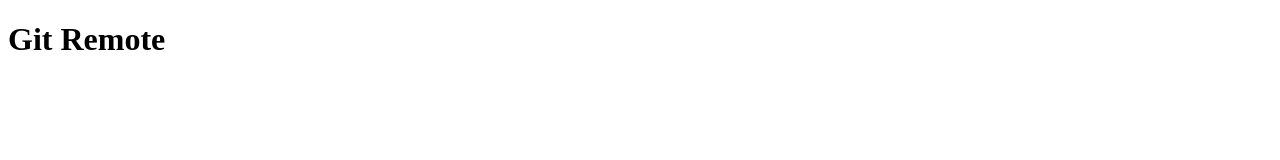
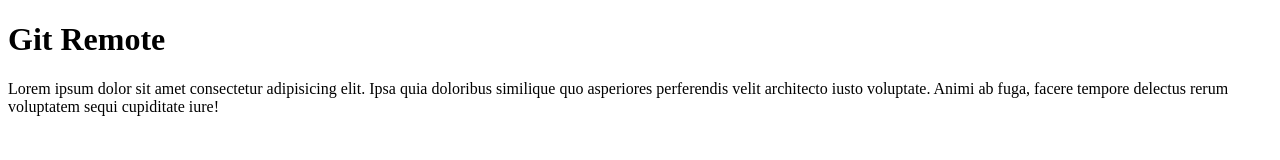
Before and after one commit to FahmiMoch/Fahmi-git-test, a plain HTML site: page index.html in a window 1280 px wide. Drawn offline with Linux system fonts and the light colour scheme.

Commit message:
Menambahkan paragraf

```diff
--- a/index.html
+++ b/index.html
@@ -7,5 +7,6 @@
   </head>
   <body>
     <h1>Git Remote</h1>
+    <p>Lorem ipsum dolor sit amet consectetur adipisicing elit. Ipsa quia doloribus similique quo asperiores perferendis velit architecto iusto voluptate. Animi ab fuga, facere tempore delectus rerum voluptatem sequi cupiditate iure!</p>
   </body>
 </html>
```
